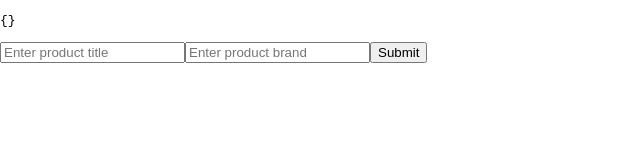
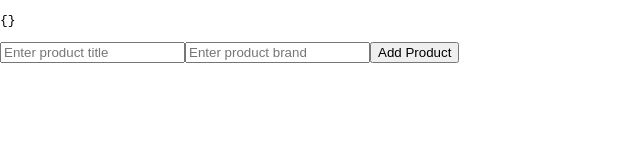
Before and after one commit to techoneel/my-app, a React (Create React App) app: page /products/add in a window 1280 px wide. Shown: the top 160 px of the page, without its empty margins (0-640 px from the left). Built offline with nearby package versions, Linux system fonts and the light colour scheme; no server answers.

Commit message:
+ move api call from App.tsx to productActions.ts

```diff
--- /dev/null
+++ b/src/actions/productActions.ts
@@ -0,0 +1,19 @@
+import axios from "axios";
+import { GET_PRODUCTS_SUCCESS } from "../reducers/productReducer";
+
+export const getProductsList = (dispatch: any) => {
+  axios
+    .get("https://dummyjson.com/products")
+    .then((response) => {
+      console.log(response);
+      // when use with component state
+      // setProducts(response?.data?.products);
+      dispatch({
+        type: GET_PRODUCTS_SUCCESS,
+        payload: response?.data?.products,
+      });
+    })
+    .catch((error) => {
+      console.log(error);
+    });
+};
--- a/src/components/App.tsx
+++ b/src/components/App.tsx
@@ -15,6 +15,7 @@ import {
 import { ThemeProvider } from "@emotion/react";
 import defaultTheme from "../config/theme";
 import AddProduct from "./product/AddProduct";
+import { getProductsList } from "../actions/productActions";
 
 function App() {
   /**
@@ -37,20 +38,7 @@ function App() {
   useEffect(
     () => {
       /* mounting */
-      axios
-        .get("https://dummyjson.com/products")
-        .then((response) => {
-          console.log(response);
-          // when use with component state
-          // setProducts(response?.data?.products);
-          dispatch({
-            type: GET_PRODUCTS_SUCCESS,
-            payload: response?.data?.products,
-          });
-        })
-        .catch((error) => {
-          console.log(error);
-        });
+      getProductsList(dispatch);
 
       return () => {
         /* unmountig */
--- a/src/components/product/AddProduct.tsx
+++ b/src/components/product/AddProduct.tsx
@@ -45,7 +45,7 @@ function AddProduct() {
         {errors?.title && <p>{errors.title.message}</p>}
         <input {...register("brand")} placeholder="Enter product brand" />
 
-        <input type="submit" />
+        <button type="submit">Add Product</button>
       </form>
     </>
   );
```
